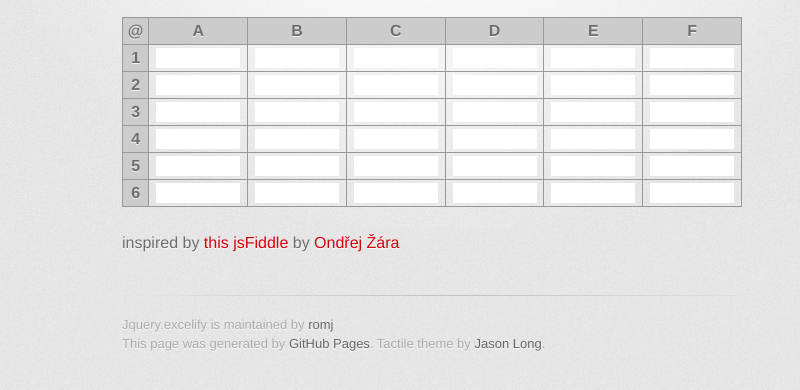
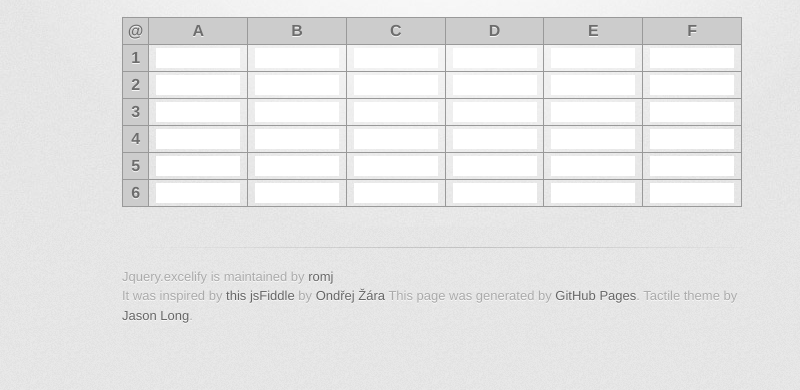
Before and after one commit to romj-zz/jquery.excelify, a plain HTML site: page index.html in a window 1280 px wide. Shown: the part 346-736 px from the top of the page, without its empty margins (208-1008 px from the left). Drawn offline with Linux system fonts and the light colour scheme; a web font is replaced by a local one.

Commit message:
preparing Page

```diff
--- a/index.html
+++ b/index.html
@@ -41,12 +41,13 @@
 <p>A minimalist jquery spreadsheet</p>
 <table id="demo"></table>
 <script>$('#demo').excelify();</script>
-<br />
-<p>inspired by <a href="http://jsfiddle.net/ondras/hYfN3/">this jsFiddle</a> by <a href="http://ondras.zarovi.cz/">Ondřej Žára</a></p>
+
+
         </section>
 
         <footer>
           Jquery.excelify is maintained by <a href="https://github.com/romj">romj</a><br>
+          It was inspired by <a href="http://jsfiddle.net/ondras/hYfN3/">this jsFiddle</a> by <a href="http://ondras.zarovi.cz/">Ondřej Žára</a>
           This page was generated by <a href="http://pages.github.com">GitHub Pages</a>. Tactile theme by <a href="https://twitter.com/jasonlong">Jason Long</a>.
         </footer>
 
```
